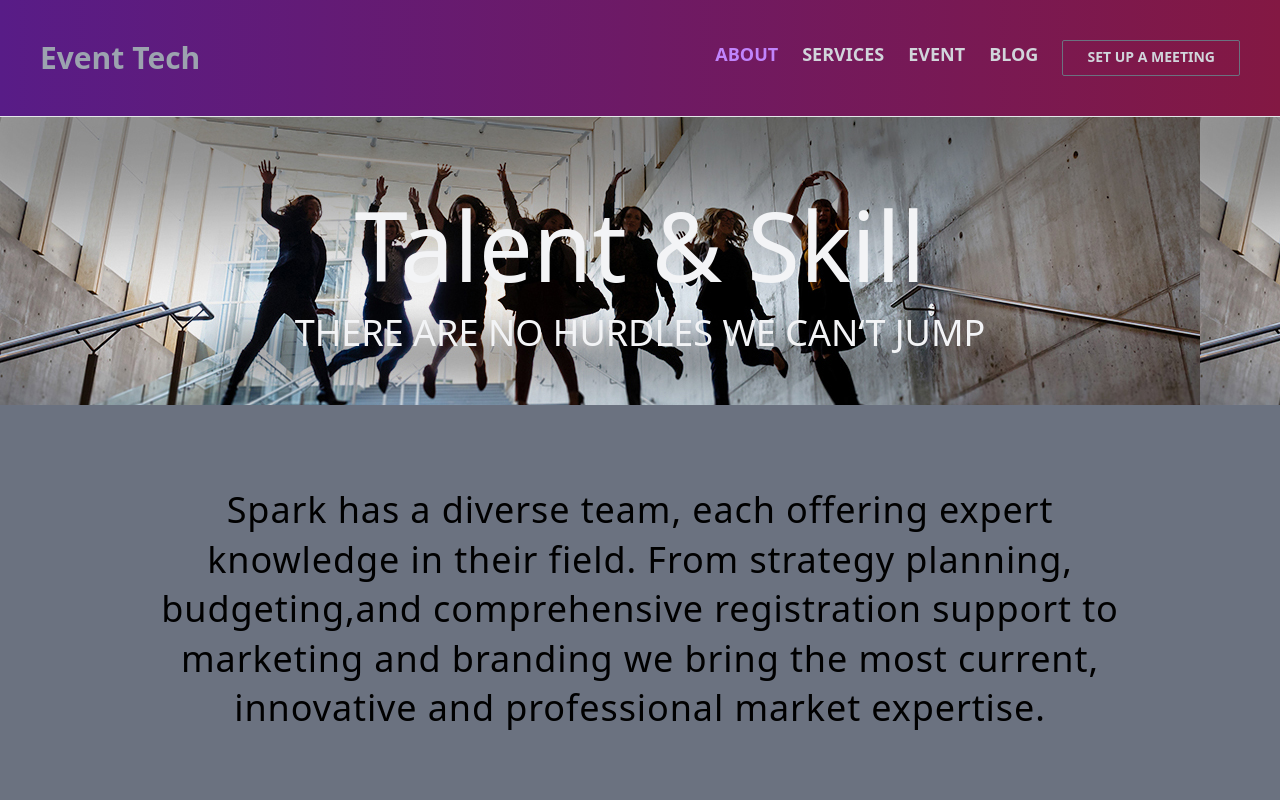
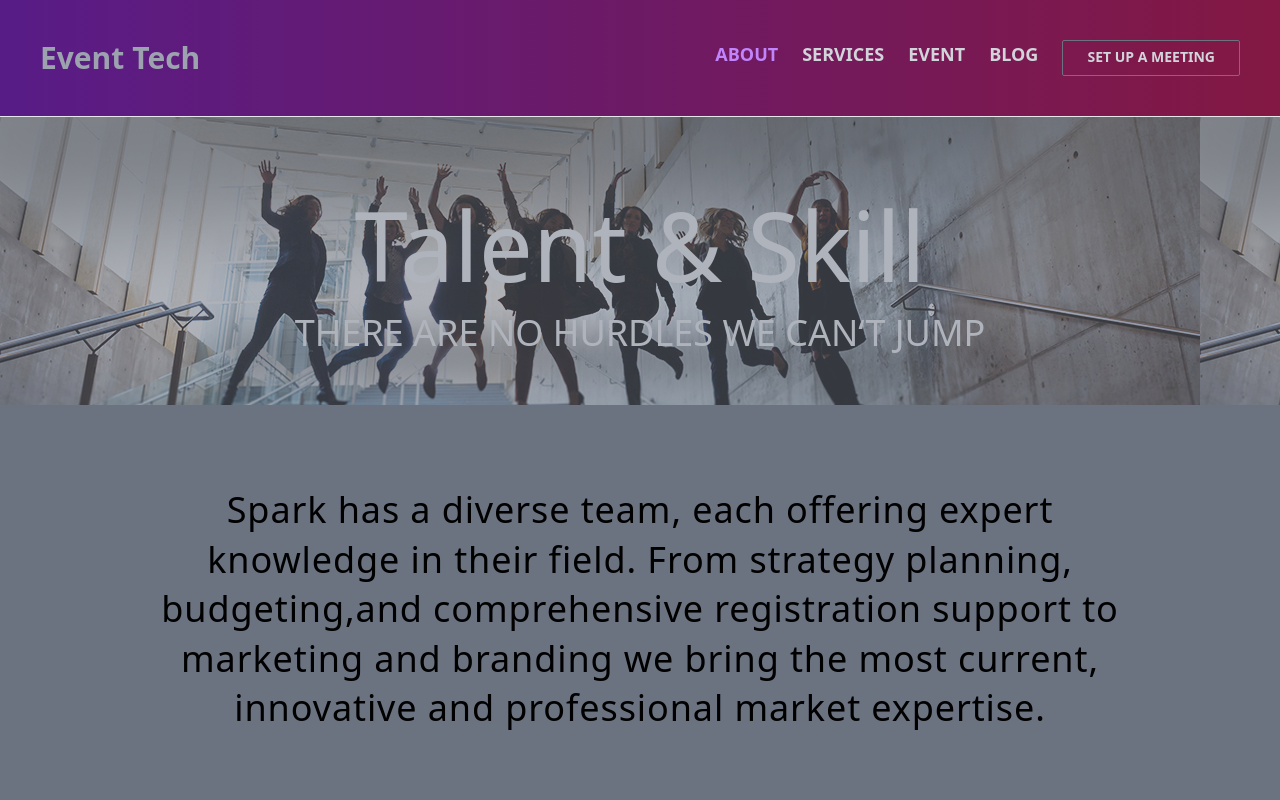
Before and after one commit to Dev-Rid/myeventmanagementwebsite, a React (Vite) app: page /service in a window 1280 px wide. Shown: the top 800 px of the page. Built offline with nearby package versions, Linux system fonts and the light colour scheme; a small style sheet from the web is missing.

Commit message:
just some mini styling

```diff
--- a/src/App.css
+++ b/src/App.css
@@ -33,4 +33,11 @@
 /* service page */
 .service{
   background-image: url(./IMGs/service.jpg);
+  opacity: 0.50;
+  color: rgb(255, 252, 252);
 }
+
+.service-cont-1{
+  /* word-spacing: 8px; */
+  /* letter-spacing: 2px; */
+}
```
